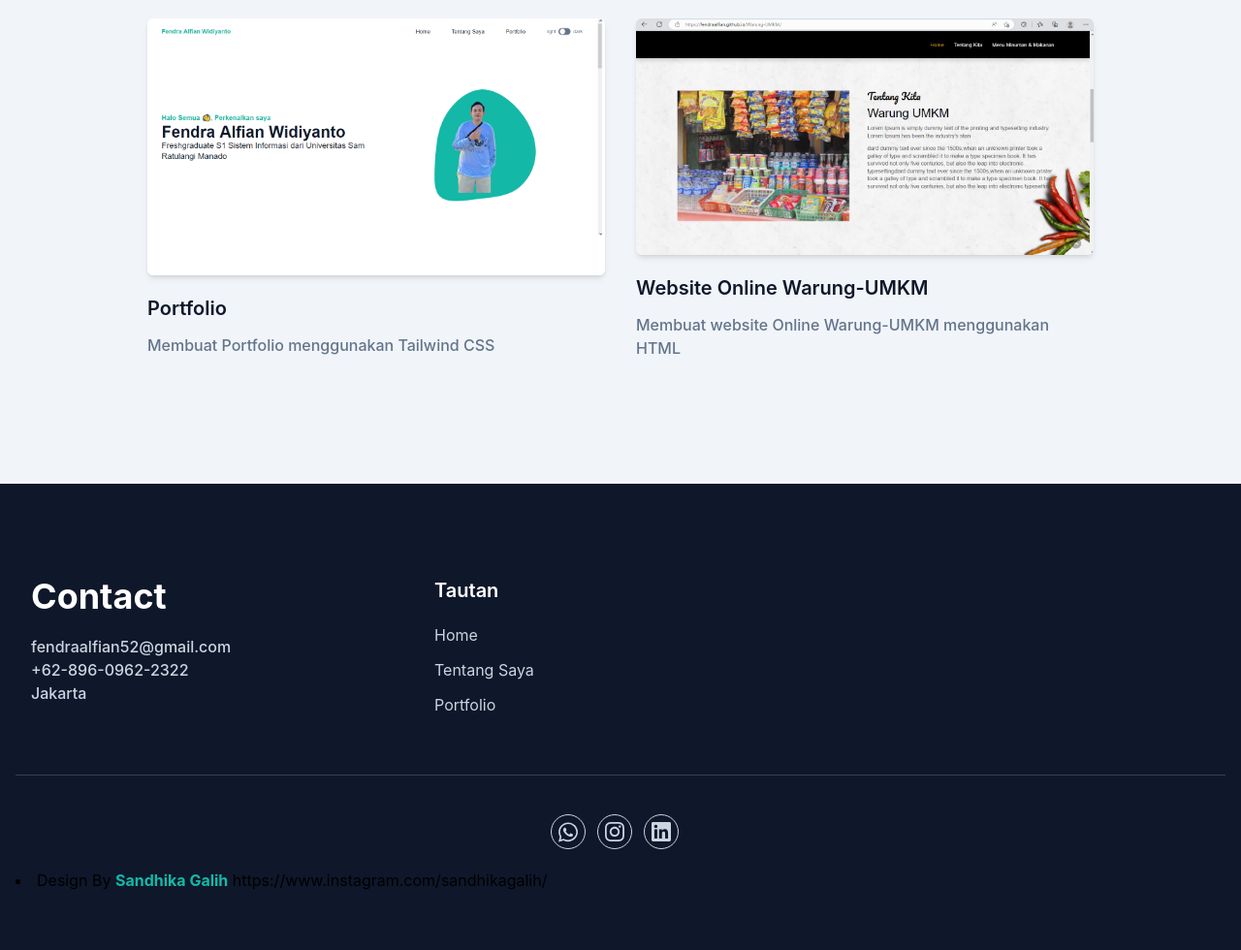
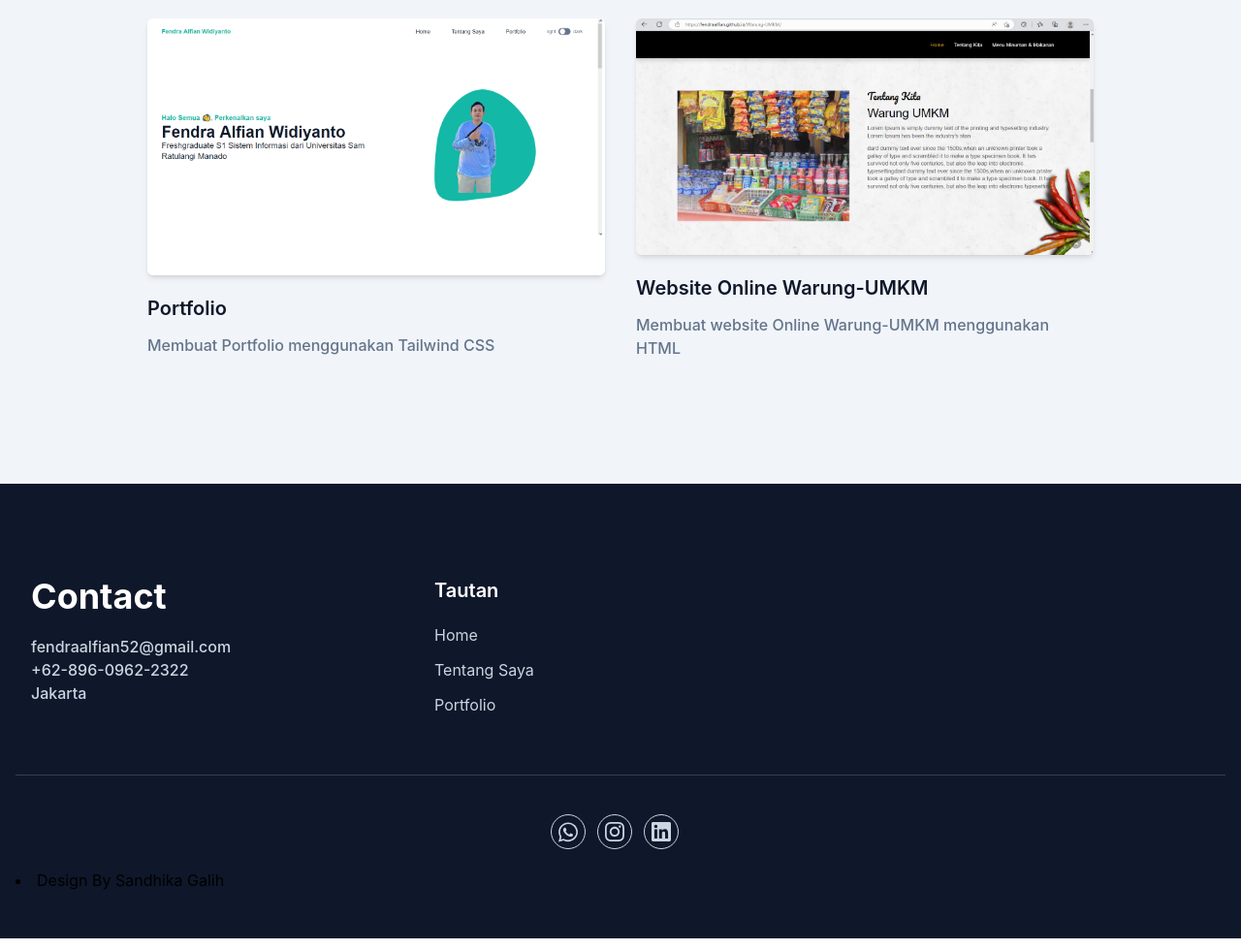
Before and after one commit to Fendraalfian/Portfolio, a website: page index.html in a window 1280 px wide. Shown: the part 1870-2850 px from the top of the page at 97% size. Drawn offline with Linux system fonts and the light colour scheme.

Commit message:
Update index.html

```diff
--- a/index.html
+++ b/index.html
@@ -300,9 +300,7 @@
           <p class="text-center text-xs font-medium text-slate-500">
 
             <li>
-              Design By <span class="text-pink-500"></span><a class="font-bold text-primary">Sandhika Galih</a>
-              <a href="https://www.instagram.com/sandhikagalih/" class="mb-3 inline-block text-base hover:text-primary">https://www.instagram.com/sandhikagalih/</a>
-
+              Design By <span class="text-pink-500"></span><a href="https://www.instagram.com/sandhikagalih/" class="m class="font-bold text-primary">Sandhika Galih</a>
               </li>
           </p>
         </div>
```
